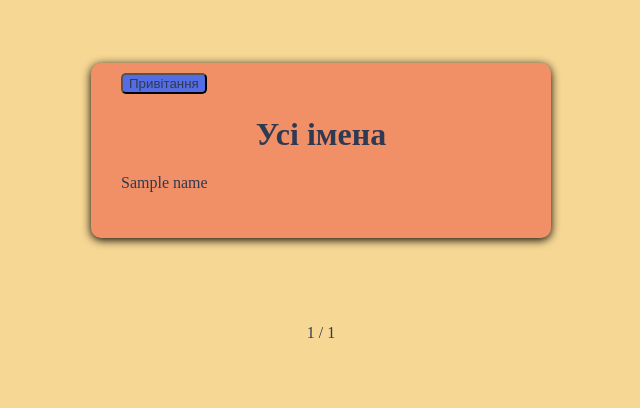
After one commit to Sviatoslav-dev/evo_task, a Flask app: page /all_names/1 in a window 1280 px wide. The commit adds this page. Shown: the top 408 px of the page, without its empty margins (319-959 px from the left). Run offline with Flask 2, Linux system fonts and the light colour scheme; tables that the repository leaves empty hold one stand-in row (values such as "Sample post").

Commit message:
all names page

```diff
--- a/main.py
+++ b/main.py
@@ -1,6 +1,6 @@
 import os
 
-from flask import Flask, render_template, request, jsonify
+from flask import Flask, render_template, request, jsonify, abort
 from core import db
 from model.names import Name
 
@@ -36,5 +36,19 @@ def say_hello():
     return jsonify({"result": "Вже бачилися, " + sent_name}, 200)
 
 
+@app.route("/all_names/<page>")
+def all_names(page):
+    page_size = 10
+    page = int(page)
+    if page < 1:
+        abort(404)
+    names_count = Name.names_count()
+    pages = (names_count // page_size) + (1 if names_count % 10 > 0 else 0)
+    if page > pages:
+        abort(404)
+    names = Name.get_all_names(page, page_size)
+    return render_template("all_names.html", names=names, page=page, pages=pages)
+
+
 if __name__ == "__main__":
     app.run(debug=True)
--- a/model/names.py
+++ b/model/names.py
@@ -25,3 +25,16 @@ class Name(db.Model):
             return -1
 
         return obj
+
+    @classmethod
+    def get_all_names(cls, page, page_size):
+        all_names = cls.query.limit(page_size).offset((page - 1) * page_size).all()
+        all_names_list = []
+        for name_dict in all_names:
+            name = [v for k, v in name_dict.__dict__.items() if k == "name"]
+            all_names_list.append(name[0])
+        return all_names_list
+
+    @classmethod
+    def names_count(cls):
+        return cls.query.count()
--- a/static/css/styles.css
+++ b/static/css/styles.css
@@ -44,3 +44,40 @@ button {
     border-radius: 10px;
     box-shadow: 0 2px 10px 0 var(--todo-box-shadow);
 }
+
+.list{
+    max-width: 400px;
+    display: block;
+    margin: 5% auto 40px;
+    background-color: var(--todo-background-color);
+    padding: 30px;
+    padding-top: 10px;
+    border-radius: 10px;
+    box-shadow: 0 2px 10px 0 var(--todo-box-shadow);
+    min-height: 60%;
+    color: var(--text-color);
+}
+
+.navigation {
+    padding-bottom: 10px;
+    display: block;
+    margin: auto auto 10px;
+    padding: 30px;
+}
+
+.page_num, .page_buttons{
+    display: block;
+    margin-left: auto;
+    margin-right: auto;
+    width: fit-content;
+}
+
+.nav_text{
+    display: inline-block;
+    color: var(--text-color);
+}
+
+.say-hello {
+    margin-right: 0;
+    padding-top: 0;
+}
--- /dev/null
+++ b/static/js/all_names.js
@@ -0,0 +1,29 @@
+'use strict';
+
+document.addEventListener('DOMContentLoaded', () => {
+    const page = parseInt(document.getElementById('page').innerText);
+    const pages = parseInt(document.getElementById('pages').innerText);
+    const prev = document.getElementById('prev');
+    const next = document.getElementById('next');
+    const sayHello = document.getElementById('say-hello');
+
+    sayHello.onclick = function() {
+        document.location.href = "/"
+    }
+
+    if (page === 1) {
+        prev.style.visibility = "hidden";
+    }
+
+    if (page === pages) {
+        next.style.visibility = "hidden";
+    }
+
+    next.onclick = function() {
+        document.location.href = "/all_names/" + (page + 1).toString()
+    }
+
+    prev.onclick = function() {
+        document.location.href = "/all_names/" + (page - 1).toString()
+    }
+})
--- /dev/null
+++ b/templates/all_names.html
@@ -0,0 +1,32 @@
+<!DOCTYPE html>
+<html>
+  <head>
+    <meta name="viewport" content="width=device-width, initial-scale=1.0" />
+    <link
+      type="text/css"
+      rel="stylesheet"
+      href="{{ url_for('static', filename='css/styles.css') }}"
+    />
+    <script src="{{ url_for('static', filename='js/all_names.js') }}"></script>
+  </head>
+  <body>
+    <div class="list">
+      <button id="say-hello">Привітання</button>
+      <h1>Усі імена</h1>
+      {% for n in names %}
+          <p>{{n}}</p>
+      {% endfor %}
+    </div>
+    <div class="navigation">
+      <div class="page_num">
+        <p class="nav_text" id="page">{{page}}</p>
+        <p class="nav_text">/</p>
+        <p class="nav_text" id="pages">{{pages}}</p>
+      </div>
+      <div class="page_buttons">
+        <button id="prev" class="nav-buttons">Назад</button>
+        <button id="next" class="nav-buttons">Вперед</button>
+      </div>
+    </div>
+  </body>
+</html>
--- a/templates/home.html
+++ b/templates/home.html
@@ -14,7 +14,7 @@
       <input id="input-name" type="text" placeholder="Ім'я" name="input-name" value=""/>
       <button id="say-hello-button">Привітатись</button>
       <p id="massage"></p>
-      <a href="/">Всі імена</a>
+      <a href="/all_names/1">Всі імена</a>
     </div>
   </body>
 </html>
```
